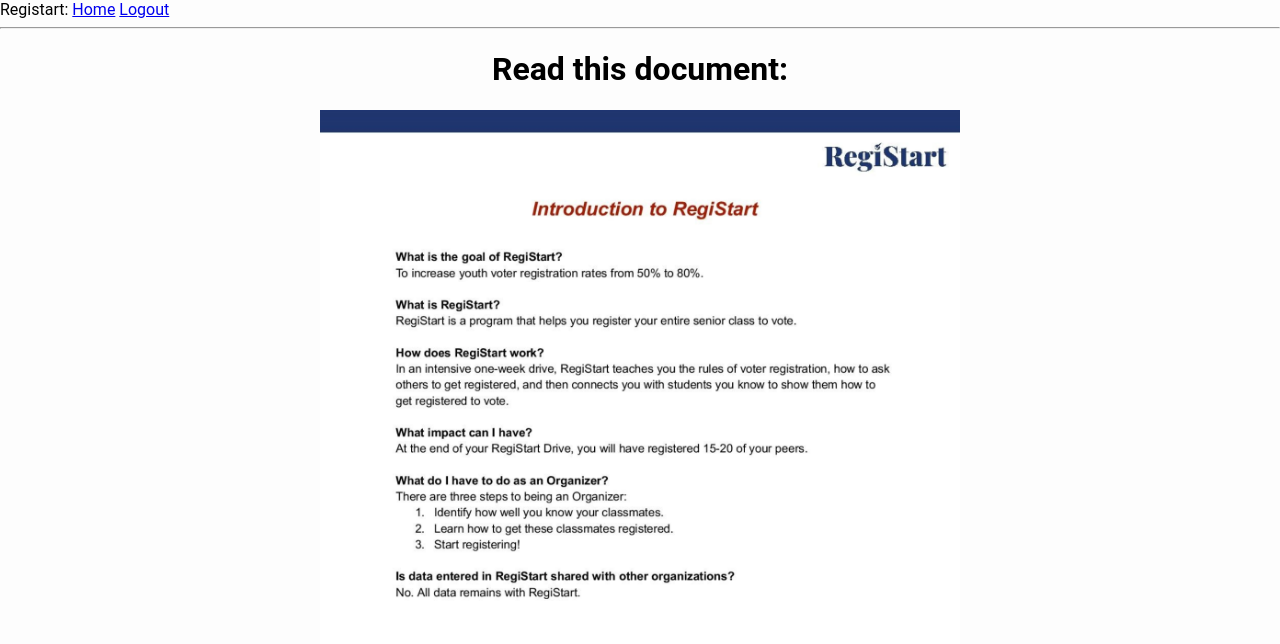
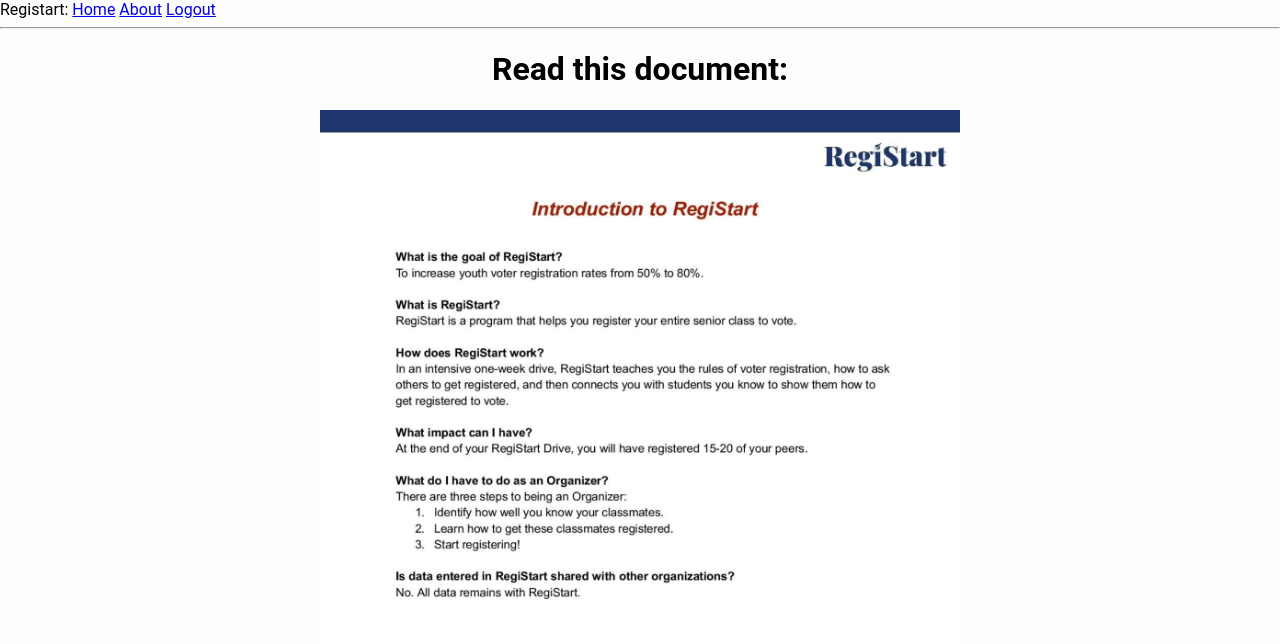
Before and after one commit to nnhsse201920/registart-webapp, a Python web app: template Project/app/templates/about.html in a window 1280 px wide. Shown: the top 644 px of the page. Run offline with Jinja, Linux system fonts and the light colour scheme; the template is opened without the code that fills it: most values are stand-ins (such as "Sample title", 1, 10 or a date in 2020); form fields are guessed from the names that the template uses.

Commit message:
Put the about page into the master webapp

```diff
--- a/Project/app/templates/base.html
+++ b/Project/app/templates/base.html
@@ -26,6 +26,7 @@
             <a href="{{ url_for('login') }}">Login</a>
             <a href="{{ url_for('register') }}">Register</a>
             {% else %}
+            <a href="{{ url_for('about') }}">About</a>
             <a href="{{ url_for('logout') }}">Logout</a>
             {% endif %}
         </div>
```
Also changed, not shown: Project/app.db.
